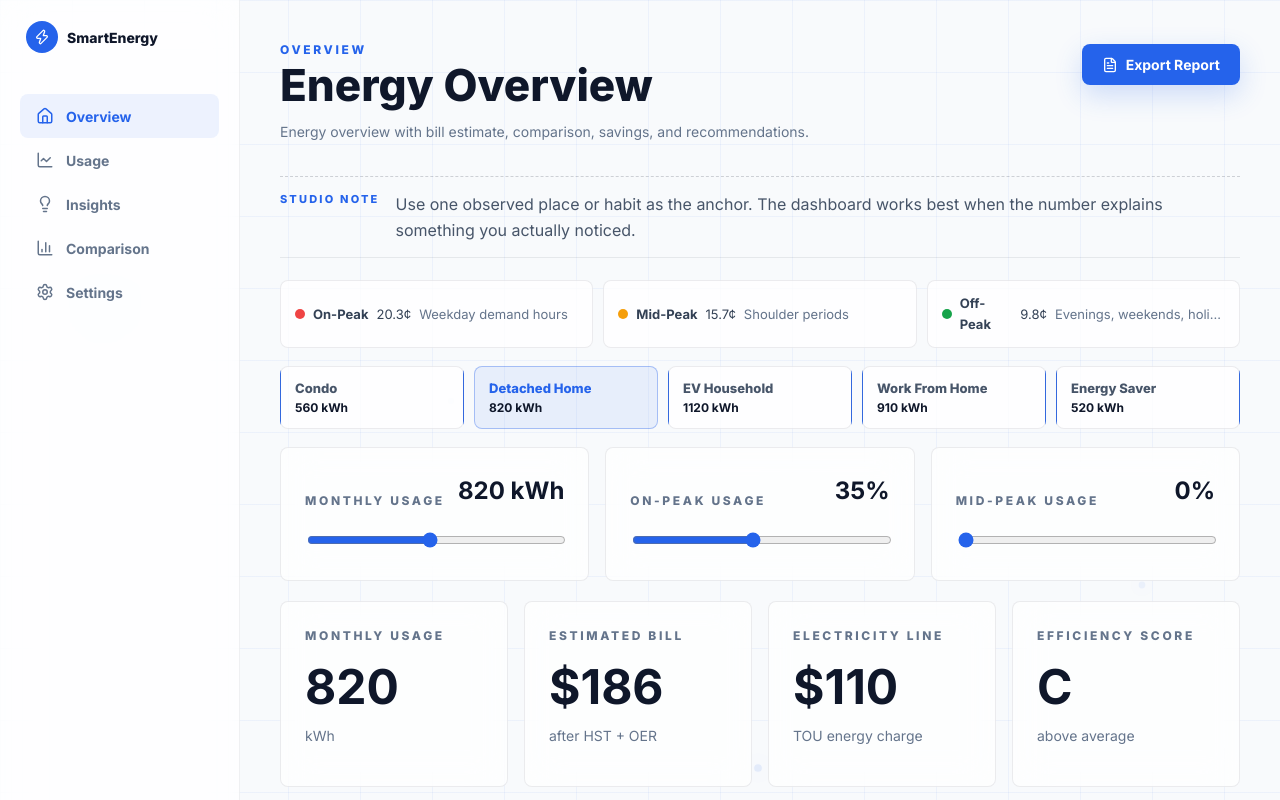
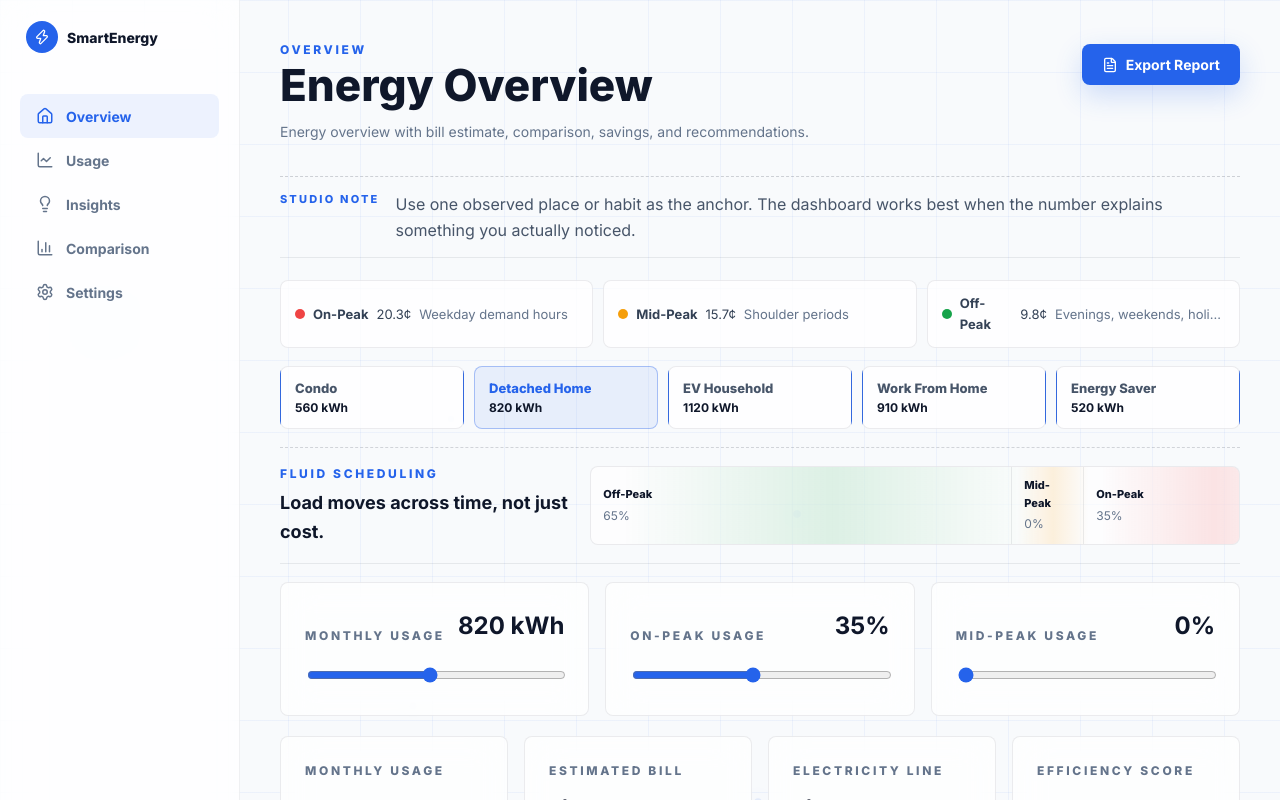
Before and after one commit to Shunnnyyy/smart-energy-dashboard, a React (Vite) app: page / in a window 1280 px wide. Shown: the top 800 px of the page. Built offline with nearby package versions, Linux system fonts and the light colour scheme.

Commit message:
feat: add fluid load scheduling

```diff
--- a/src/main.jsx
+++ b/src/main.jsx
@@ -684,6 +684,32 @@ function ScenarioPresets({ activeScenario, applyScenario }) {
   );
 }
 
+function LoadShiftStrip({ model }) {
+  const segments = [
+    ['Off-Peak', model.offPeakPercent, '#16A34A'],
+    ['Mid-Peak', model.midPeakPercent, '#F59E0B'],
+    ['On-Peak', model.onPeakPercent, '#EF4444'],
+  ];
+
+  return (
+    <section className="load-shift-strip" aria-label="Fluid load scheduling">
+      <div>
+        <p className="label blue-text">Fluid scheduling</p>
+        <h3>Load moves across time, not just cost.</h3>
+      </div>
+      <div className="load-flow" aria-hidden="true">
+        {segments.map(([label, value, color]) => (
+          <span key={label} style={{ '--flow-size': `${Math.max(8, value)}%`, '--flow-color': color }}>
+            <i />
+            <b>{label}</b>
+            <em>{value}%</em>
+          </span>
+        ))}
+      </div>
+    </section>
+  );
+}
+
 function OverviewScreen({ monthlyUsage, onPeakPercent, midPeakPercent, model, dayType, showBenchmark, scenarioLabel }) {
   const usageData = makeHourlyUsageData(monthlyUsage, dayType, model.billingProfile);
   const applianceData = makeApplianceData(monthlyUsage, model.billingProfile);
@@ -876,6 +902,7 @@ function Dashboard({ backHome, monthlyUsage, setMonthlyUsage, onPeakPercent, set
         </div>
 
         <ScenarioPresets activeScenario={activeScenario} applyScenario={applyScenario} />
+        <LoadShiftStrip model={model} />
 
         <div className="input-grid">
           <InputSlider label="Monthly Usage" value={monthlyUsage} min={300} max={1400} suffix=" kWh" onChange={setMonthlyUsage} />
--- a/src/style.css
+++ b/src/style.css
@@ -634,6 +634,83 @@ footer div { display: flex; gap: 24px; }
   line-height: 1.65;
 }
 
+.load-shift-strip {
+  display: grid;
+  grid-template-columns: minmax(220px, .45fr) minmax(0, 1fr);
+  gap: 18px;
+  align-items: center;
+  margin-bottom: 18px;
+  padding: 16px 0;
+  border-top: 1px dashed rgba(15,23,42,.16);
+  border-bottom: 1px solid rgba(15,23,42,.08);
+}
+
+.load-shift-strip h3 {
+  margin: 6px 0 0;
+  font-size: 18px;
+  letter-spacing: 0;
+}
+
+.load-flow {
+  display: flex;
+  min-height: 54px;
+  overflow: hidden;
+  border: 1px solid rgba(15,23,42,.08);
+  border-radius: 8px;
+  background: rgba(255,255,255,.64);
+}
+
+.load-flow span {
+  position: relative;
+  flex: 0 0 var(--flow-size);
+  min-width: 72px;
+  display: grid;
+  align-content: center;
+  gap: 2px;
+  padding: 10px 12px;
+  border-right: 1px solid rgba(15,23,42,.08);
+  transition: flex-basis 520ms cubic-bezier(.22, 1, .36, 1);
+}
+
+.load-flow span:last-child {
+  border-right: 0;
+}
+
+.load-flow i {
+  position: absolute;
+  inset: 0;
+  background: linear-gradient(90deg, transparent, var(--flow-color), transparent);
+  opacity: .14;
+  transform: translateX(-60%);
+  animation: load-current 4.8s ease-in-out infinite;
+}
+
+.load-flow b,
+.load-flow em {
+  position: relative;
+}
+
+.load-flow b {
+  font-size: 11px;
+  font-weight: 850;
+}
+
+.load-flow em {
+  color: #64748B;
+  font-style: normal;
+  font-size: 12px;
+}
+
+@keyframes load-current {
+  0%, 100% {
+    transform: translateX(-65%);
+  }
+
+  50% {
+    transform: translateX(65%);
+  }
+}
+
 .page-title-row h1,
 .insight-hero h2,
 .source-detail h2,
@@ -762,6 +839,10 @@ footer div { display: flex; gap: 24px; }
     margin-top: -4px;
   }
 
+  .load-shift-strip {
+    grid-template-columns: 1fr;
+  }
+
   .tariff-strip {
     grid-template-columns: 1fr;
   }
@@ -850,3 +931,11 @@ footer div { display: flex; gap: 24px; }
     text-overflow: ellipsis;
   }
 }
+
+@media (prefers-reduced-motion: reduce) {
+  .load-flow span,
+  .load-flow i {
+    animation: none;
+    transition: none;
+  }
+}
```
